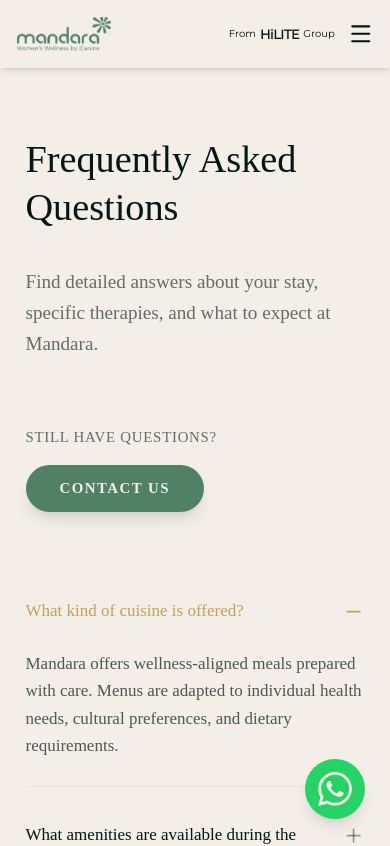
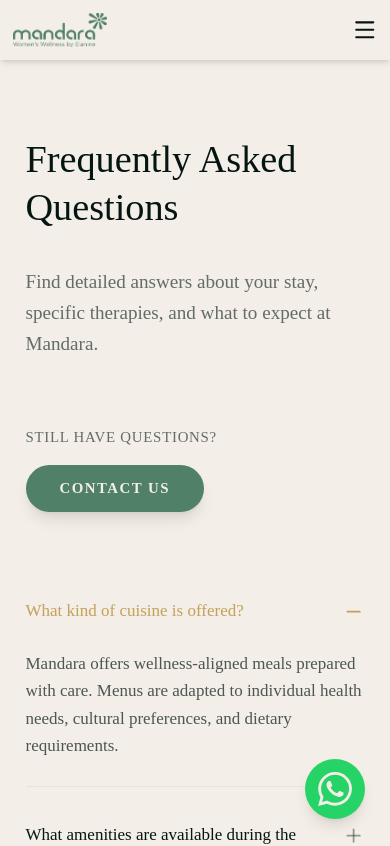
Before and after one commit to reacttrogon/mandara, a Next.js app: page /faq in a window 390 px wide. Shown: the top 846 px of the page. Built offline with nearby package versions, Linux system fonts and the light colour scheme.

Commit message:
resolved padding issue in header section

```diff
--- a/src/app/_components/Header.jsx
+++ b/src/app/_components/Header.jsx
@@ -79,10 +79,10 @@ export default function Header({ isTransparent }) {
 
   // ================= STYLES =================
 
-  const navClass = `transition-colors ${
+  const navClass = `transition-colors font-medium whitespace-nowrap ${
     isScrolled
-      ? "text-dark hover:text-primary font-medium whitespace-nowrap"
-      : "text-bage hover:text-primary font-medium whitespace-nowrap"
+      ? "text-dark hover:text-primary"
+      : "text-bage hover:text-primary"
   }`;
 
   // ============================================================
@@ -94,17 +94,13 @@ export default function Header({ isTransparent }) {
         isScrolled ? "bg-bage shadow-md" : "bg-transparent"
       }`}
     >
-      <div className="container mx-auto px-4 relative">
+      <div className="max-w-7xl mx-auto px-3 sm:px-4 lg:px-6">
 
-        {/* TOP GRADIENT OVERLAY */}
-        {!isScrolled && !isMenuOpen && (
-          <div className="absolute inset-x-0 top-0 h-28 xl:h-36 bg-gradient-to-b from-black/40 via-black/15 to-transparent z-10 hidden xl:block" />
-        )}
 
-        <div className="flex items-center justify-between py-4">
+        <div className="flex items-center justify-between py-3 md:py-4">
 
-          {/* LOGO DESKTOP */}
-          <Link href="/" className="hidden xl:block anim-logo z-30">
+          {/* LOGO */}
+          <Link href="/" className="anim-logo z-30">
             <Image
               src={
                 isScrolled
@@ -115,30 +111,12 @@ export default function Header({ isTransparent }) {
               width={150}
               height={54}
               priority
-              className="h-12 xl:h-14 w-auto transition-all duration-300"
+              className="h-8 md:h-10 xl:h-14 w-auto transition-all duration-300"
             />
           </Link>
 
-          {/* LOGO MOBILE */}
-          {!isMenuOpen && (
-            <Link href="/" className="xl:hidden z-30">
-              <Image
-                src={
-                  isScrolled
-                    ? "/assets/images/BR200379_MANDARA_PNG.png"
-                    : "/assets/images/BR200379_MANDARA_PNG (1).png"
-                }
-                alt="Mandara Logo"
-                width={96}
-                height={58}
-                priority
-                className="h-8 md:h-10 w-auto transition-all duration-300"
-              />
-            </Link>
-          )}
-
           {/* DESKTOP MENU */}
-          <ul className="hidden xl:flex items-center gap-8 z-30">
+          <ul className="hidden lg:flex items-center gap-4 xl:gap-6 z-30">
 
             {navigation.map((navigate, index) => {
 
@@ -146,7 +124,7 @@ export default function Header({ isTransparent }) {
               const hasDropdown = navigate.dropdown?.length;
 
               return (
-                <li key={index} className="anim-link relative group whitespace-nowrap">
+                <li key={index} className="anim-link relative group">
 
                   <div className="flex items-center gap-1">
 
@@ -171,12 +149,12 @@ export default function Header({ isTransparent }) {
 
                   {hasDropdown && (
                     <div className="absolute top-full left-0 pt-2 opacity-0 invisible group-hover:opacity-100 group-hover:visible transition-all duration-300 z-50">
-                      <div className="bg-bage shadow-xl rounded-lg overflow-hidden min-w-[240px] border border-gray-100">
+                      <div className="bg-bage shadow-xl rounded-lg overflow-hidden min-w-[220px] border border-gray-100">
                         {navigate.dropdown.map((item, idx) => (
                           <Link
                             key={idx}
                             href={item.href}
-                            className="block px-5 py-3 text-dark hover:bg-primary hover:text-bage transition-colors duration-200 text-sm font-medium"
+                            className="block px-4 py-3 text-dark hover:bg-primary hover:text-bage transition text-sm"
                           >
                             {item.label}
                           </Link>
@@ -191,36 +169,33 @@ export default function Header({ isTransparent }) {
           </ul>
 
           {/* BRAND DESKTOP */}
-          <div className={`anim-btn hidden xl:flex z-30 ${isScrolled ? "text-dark" : "text-bage"}`}>
+          <div className={`hidden lg:flex anim-btn z-30 ${
+            isScrolled ? "text-dark" : "text-bage"
+          }`}>
             <BrandText />
           </div>
 
-          {/* MOBILE RIGHT SIDE */}
-          {!isMenuOpen && (
-            <div className="xl:hidden flex items-center gap-3 z-30">
-
-              <div className={`${isScrolled ? "text-dark" : "text-bage"}`}>
-                <BrandText />
-              </div>
-
-              <button
-                className={`${isScrolled ? "text-dark" : "text-bage"}`}
-                onClick={() => setIsMenuOpen(true)}
-              >
-                <Menu className="w-6 h-6" />
-              </button>
-
-            </div>
-          )}
+          {/* MOBILE BUTTON */}
+          <button
+            onClick={() => setIsMenuOpen(true)}
+            className={`lg:hidden z-30 ${
+              isScrolled ? "text-dark" : "text-bage"
+            }`}
+          >
+            <Menu className="w-6 h-6" />
+          </button>
 
         </div>
       </div>
 
       {/* MOBILE MENU */}
       {isMenuOpen && (
-        <div className="xl:hidden bg-bage shadow-lg w-full px-6 py-6 flex flex-col gap-5 text-dark z-30">
+        <div className="lg:hidden fixed inset-0 bg-bage z-40 px-6 py-6 flex flex-col gap-5">
 
-          <button className="self-end" onClick={() => setIsMenuOpen(false)}>
+          <button
+            className="self-end text-dark"
+            onClick={() => setIsMenuOpen(false)}
+          >
             <X />
           </button>
 
@@ -232,8 +207,8 @@ export default function Header({ isTransparent }) {
                 key={index}
                 href={item.href}
                 onClick={() => setIsMenuOpen(false)}
-                className={`font-medium hover:text-primary transition-colors ${
-                  isActive && "text-primary border-b-2 border-primary pb-1 inline-block"
+                className={`font-medium ${
+                  isActive ? "text-primary" : "text-dark"
                 }`}
               >
                 {item.label}
@@ -244,7 +219,7 @@ export default function Header({ isTransparent }) {
           <Link
             href="/bookings"
             onClick={() => setIsMenuOpen(false)}
-            className="rounded-full px-4 py-4 bg-primary text-bage hover:bg-bage hover:text-primary transition-all duration-200 hover:border hover:border-primary font-medium text-center"
+            className="rounded-full px-4 py-4 bg-primary text-bage hover:bg-bage hover:text-primary border border-primary transition text-center font-medium"
           >
             Start Your Journey
           </Link>
```
